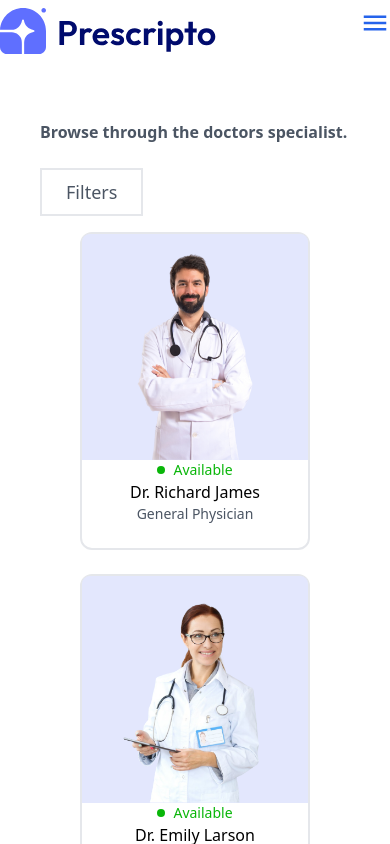
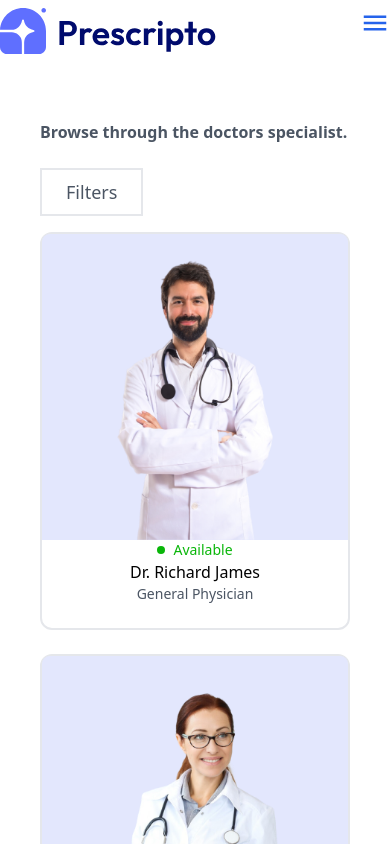
Before and after one commit to king-mayor/Appointment, a React (Vite) app: page /alldoctors in a window 390 px wide. Shown: the top 844 px of the page. Built offline with nearby package versions, Linux system fonts and the light colour scheme.

Commit message:
sixth commit

```diff
--- a/src/Components/AllDoctors.jsx
+++ b/src/Components/AllDoctors.jsx
@@ -124,11 +124,11 @@ const AllDoctors = () => {
           </div>
         )}
 
-        <div className="container mx-auto grid lg:grid-cols-3 md:grid-cols-2 grid-cols-1 gap-6">
+        <div className="container mx-auto grid lg:grid-cols-3 md:grid-cols-2 grid-cols-1 gap-6 justify-items-center">
           {products.map((product) => (
             <div
               key={product.id}
-              className="border-2 rounded-xl pb-6 cursor-pointer hover:-translate-y-2 hover:duration-500 w-3/2 lg:mx-0 mx-10"
+              className="border-2 rounded-xl pb-6 cursor-pointer hover:-translate-y-2 hover:duration-500 lg:w-3/2 w-full lg:mx-0 mx-10"
             >
               <div className="">
                 <Link to={`/doctor/${product.id}`}>
```
